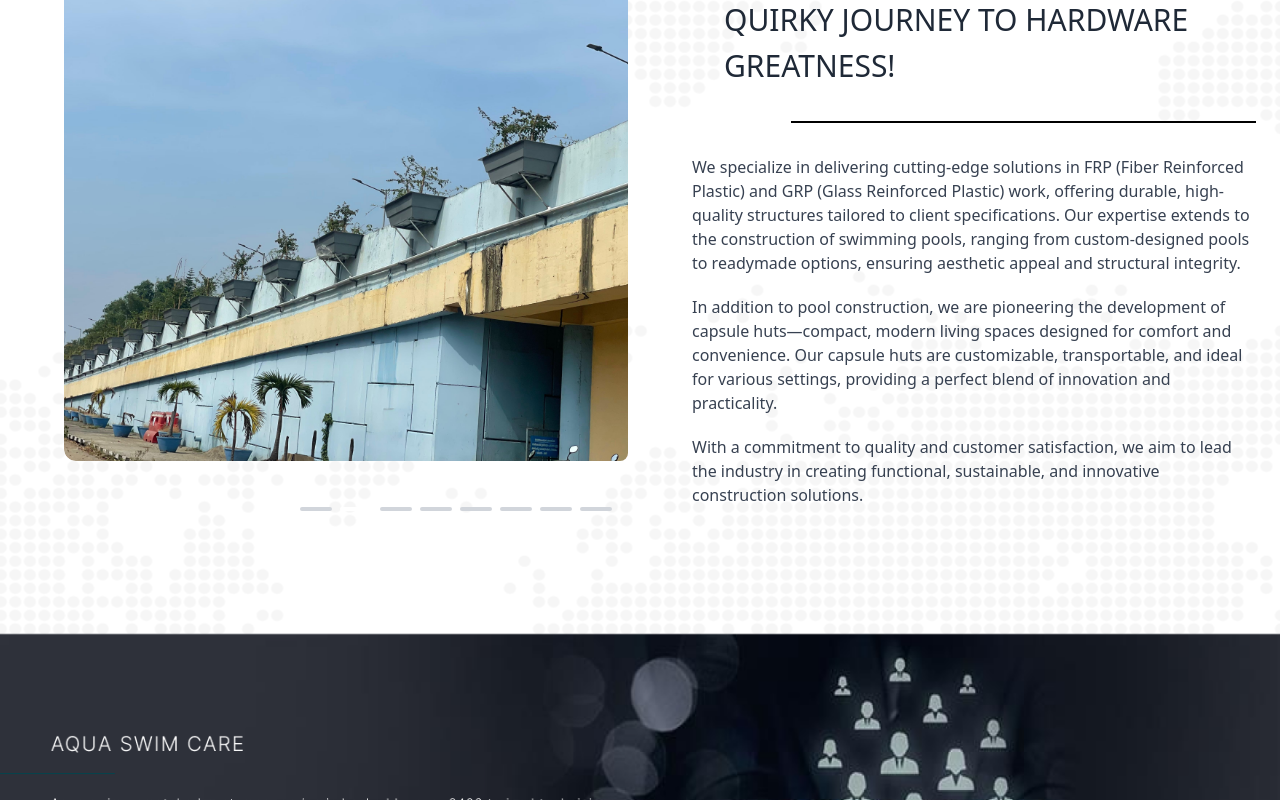
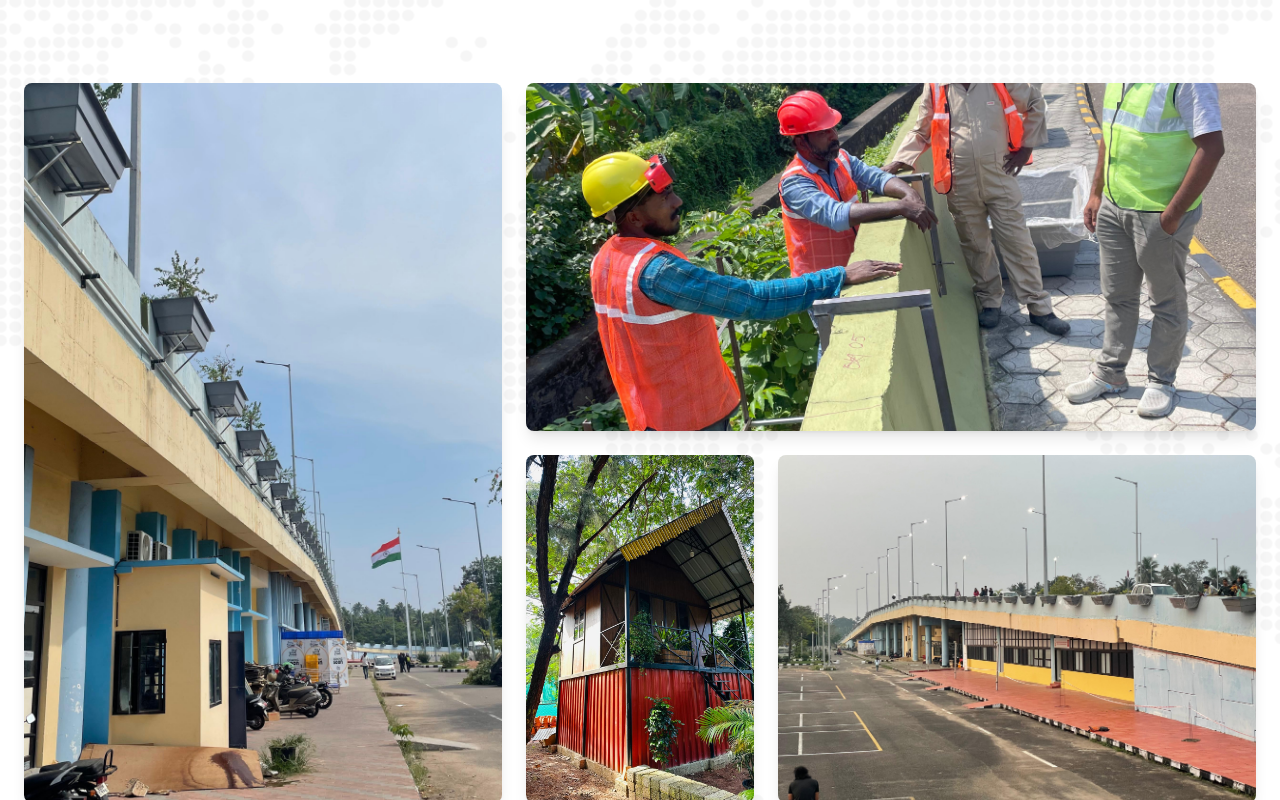
Before and after one commit to AnandhuRs619/aquaswims, a Next.js app: page / in a window 1280 px wide. Shown: the part 3700-4500 px from the top of the page. Built offline with nearby package versions, Linux system fonts and the light colour scheme.

Commit message:
project aera is on working

```diff
--- a/src/components/home/contact-us/ContactUs.jsx
+++ b/src/components/home/contact-us/ContactUs.jsx
@@ -9,7 +9,7 @@ import {
   MdChat,
 } from "react-icons/md";
 import ContactCard from "./ContactCard";
-import { FaInstagram, FaQrcode } from "react-icons/fa";
+import { FaFacebookSquare, FaInstagram, FaQrcode } from "react-icons/fa";
 import CountryContacts from "./CountryContacts";
 
 const ContactUs = () => {
@@ -30,7 +30,7 @@ const ContactUs = () => {
           subtitle="Mon-Fri 8.30am-5.30pm"
         />
         <ContactCard
-          icon={<MdFacebook />}
+          icon={<FaFacebookSquare />}
           title="FACEBOOK"
           link={""}
           subtitle="Follow us on Facebook"
--- a/src/components/home/project/Project.jsx
+++ b/src/components/home/project/Project.jsx
@@ -3,13 +3,9 @@ import React, { useState, useEffect } from "react";
 import TitlePart from "../common/TitlePart";
 import Image from "next/image";
 import { images } from "@/data/projectData";
+import ProjectCard from "./ProjectCard";
 
-// Sample images array
-// const images = [
-//   "/assets/images/AboutImg.png",
-//   "/assets/images/Project1.png",
-//   "/assets/images/Pool Img2.jpg",
-// ];
+
 
 const Project = () => {
   const [currentIndex, setCurrentIndex] = useState(0);
@@ -25,9 +21,39 @@ const Project = () => {
 
   return (
     <div className=" mx-auto p-6 mb-10">
-      <div className="flex flex-col lg:flex-row mt-10 lg:gap-16 gap-8">
+  <TitlePart
+            Title="PROJECTS"
+            subTitle1="Meet the "
+            highlight="Visionaries:"
+            subTitle2="Our Quirky Journey to Hardware Greatness!"
+            left={true}
+          />
 
-        <div className="relative flex lg:w-1/2 mt-10 lg:mt-0 lg:ml-10">
+       {/* Masonry Grid */}
+      <div
+       className="grid grid-cols-1 sm:grid-cols-1 md:grid-cols-3 lg:grid-cols-4 mt-20 gap-6"
+      style={{
+        gridTemplateColumns: "repeat(auto-fill, minmax(200px, 1fr))", // Ensures responsive columns
+        gridAutoRows: "minmax(100px, auto)", // Adjust base row height
+      }}
+    >
+      {images.map((image, index) => (
+        <ProjectCard
+          key={index}
+          image={image.src}
+          index={index}
+          rowSpan={image.rowSpan || 1} // Dynamically setting rowSpan
+          colSpan={image.colSpan || 1} // Dynamically setting colSpan
+        />
+      ))}
+    </div>
+
+
+
+
+      {/* <div className="flex flex-col lg:flex-row mt-10 lg:gap-16 gap-8"> */}
+
+        {/* <div className="relative flex lg:w-1/2 mt-10 lg:mt-0 lg:ml-10">
           <div className="relative w-full h-[400px] lg:h-[550px] rounded-l-xl overflow-hidden">
             <Image
               src={images[currentIndex]}
@@ -38,7 +64,7 @@ const Project = () => {
             />
           </div>
 
-          {/* Carousel indicators in rectangle shape */}
+
           <div className="absolute bottom-4 right-4 flex space-x-2">
             {images.map((_, index) => (
               <div
@@ -49,8 +75,8 @@ const Project = () => {
               />
             ))}
           </div>
-        </div>
-
+        </div> */}
+{/*
         <div className="lg:w-1/2">
           <TitlePart
             Title="PROJECTS"
@@ -80,7 +106,7 @@ const Project = () => {
             innovative construction solutions.
           </p>
         </div>
-      </div>
+      </div> */}
     </div>
   );
 };
--- /dev/null
+++ b/src/components/home/project/ProjectCard.jsx
@@ -0,0 +1,38 @@
+"use client";
+import React from "react";
+import Image from "next/image";
+
+const ProjectCard = ({ image, index, rowSpan, colSpan }) => {
+  return (
+    <div
+      className={`relative group overflow-hidden rounded-lg shadow-lg transition-all duration-300 cursor-pointer
+      col-span-${colSpan} row-span-${rowSpan}
+      sm:col-span-${colSpan} sm:row-span-${rowSpan}  // For mobile scaling
+      `}
+      style={{
+        gridRowEnd: `span ${rowSpan || 1}`,
+        gridColumnEnd: `span ${colSpan || 1}`,
+      }}
+    >
+      <div className="relative w-full h-full">
+        <Image
+          src={image}
+          alt={`Project Image ${index + 1}`}
+          layout="fill"
+          objectFit="cover"
+          className="group-hover:scale-125 transition-transform duration-300"
+        />
+      </div>
+      <div className="absolute inset-0 bg-black bg-opacity-50 opacity-0 group-hover:opacity-100 transition-opacity duration-300 flex items-end p-4">
+        <div className="text-white">
+          <h2 className="text-lg font-bold">Project {index + 1}</h2>
+          <p className="text-sm">
+            Showcasing pool construction, modern design, and practical solutions.
+          </p>
+        </div>
+      </div>
+    </div>
+  );
+};
+
+export default ProjectCard;
--- a/src/data/projectData.js
+++ b/src/data/projectData.js
@@ -1,10 +1,10 @@
 export const images = [
-    "/assets/project/Projec bg1.jpg",
-    "/assets/project/Project bg2.jpg",
-    "/assets/project/Projectbg3.jpg",
-    "/assets/project/Projectbg4.jpg",
-    "/assets/project/Project2img1.jpg",
-    "/assets/project/Project2Img3.jpg",
-    "/assets/project/Project2Img2.jpg",
-    "/assets/project/Project2img4.jpg",
+  { src: "/assets/project/Projectbg3.jpg", rowSpan: 6, colSpan: 2 },
+  { src: "/assets/project/Projectbg4.jpg", rowSpan: 3, colSpan: 3 },
+  { src: "/assets/project/Project2img1.jpg", rowSpan: 3, colSpan: 1 },
+  { src: "/assets/project/Projec bg1.jpg", rowSpan: 3, colSpan: 2},
+  { src: "/assets/project/Project bg2.jpg",rowSpan: 3, colSpan: 1 },
+  { src: "/assets/project/Project2Img3.jpg",rowSpan: 3, colSpan: 1},
+  { src: "/assets/project/Project2Img2.jpg", rowSpan: 3, colSpan: 3 },
+  { src: "/assets/project/Project2img4.jpg",rowSpan: 3, colSpan: 3 },
   ];
```
